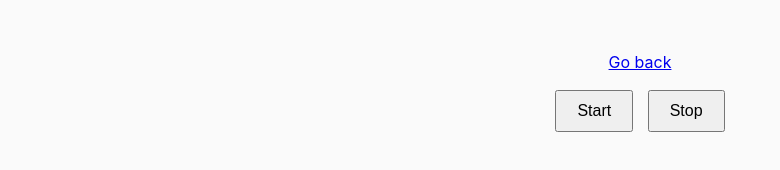
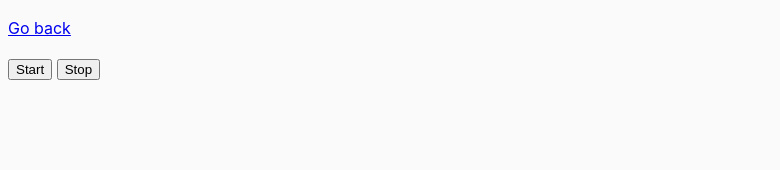
Before and after one commit to Sadovenko555/goit-js-hw-09, a website built with Parcel: page src/01-color-switcher.html in a window 1280 px wide. Shown: the whole page, without its empty margins (0-780 px from the left). Built offline with nearby package versions, Linux system fonts and the light colour scheme.

Commit message:
fix html

```diff
--- a/src/01-color-switcher.html
+++ b/src/01-color-switcher.html
@@ -3,42 +3,14 @@
   <head>
     <meta charset="UTF-8" />
     <meta name="viewport" content="width=device-width, initial-scale=1.0" />
-    <title>Color Switcher</title>
+    <title>Color switcher</title>
     <link rel="stylesheet" href="css/common.css" />
-    <style>
-      body {
-        transition: background-color 0.3s ease;
-      }
-
-      .container {
-        max-width: 300px;
-        margin: 50px auto;
-        text-align: center;
-      }
-
-      .button {
-        padding: 10px 20px;
-        font-size: 16px;
-        cursor: pointer;
-      }
-
-      .button:not(:last-child) {
-        margin-right: 10px;
-      }
-
-      .button:disabled {
-        opacity: 0.5;
-        cursor: not-allowed;
-      }
-    </style>
   </head>
   <body>
-    <div class="container">
-      <p><a href="index.html">Go back</a></p>
+    <p><a href="index.html">Go back</a></p>
 
-      <button class="button" type="button" data-start>Start</button>
-      <button class="button" type="button" data-stop>Stop</button>
-    </div>
+    <button type="button" data-start>Start</button>
+    <button type="button" data-stop>Stop</button>
 
     <script src="js/01-color-switcher.js" type="module"></script>
   </body>
```
